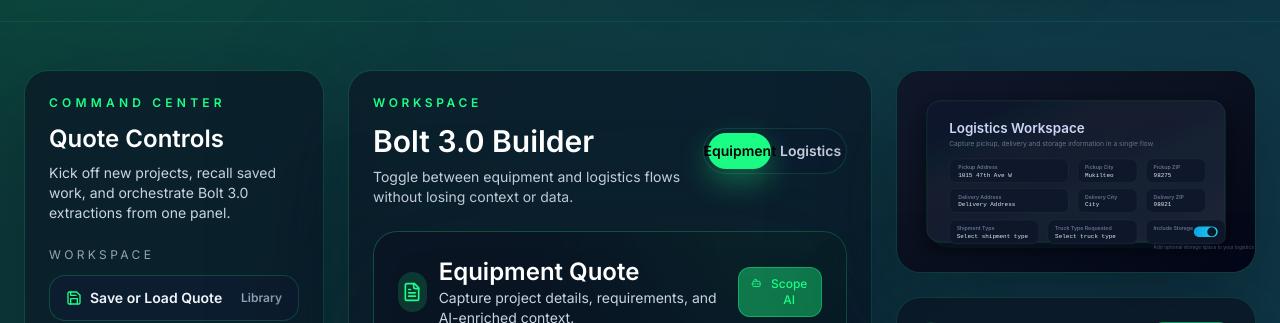
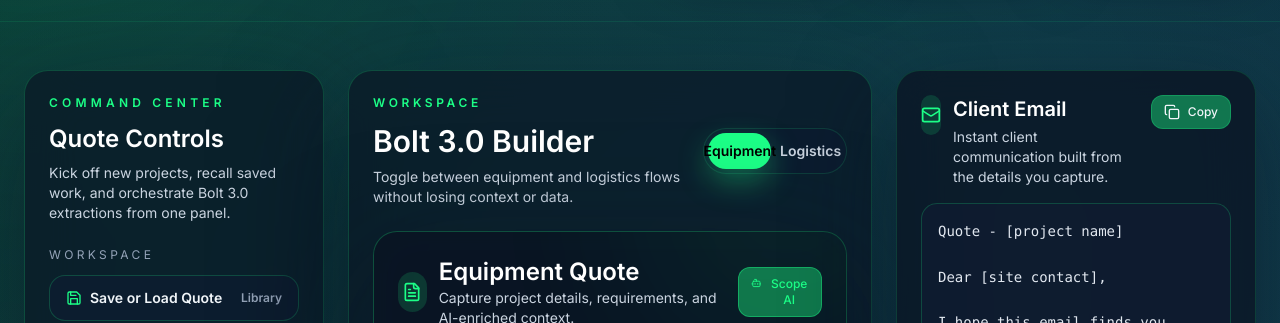
Before and after one commit to Kyletho2020/Volt1.1, a React (Vite) app: page / in a window 1280 px wide. Shown: the part 254-577 px from the top of the page. Built offline with nearby package versions, Linux system fonts and the light colour scheme; no server answers; the database is empty.

Commit message:
Remove logistics preview figure above client email

```diff
--- a/src/App.tsx
+++ b/src/App.tsx
@@ -12,7 +12,6 @@ import {
   Truck
 } from 'lucide-react'
 import type { LucideIcon } from 'lucide-react'
-import logisticsFormReference from './assets/logistics-form-reference.svg'
 import { useSessionId } from './hooks/useSessionId'
 import { useApiKey } from './hooks/useApiKey'
 import AIExtractorModal from './components/AIExtractorModal'
@@ -731,14 +730,6 @@ const App: React.FC = () => {
           </section>
 
           <aside className="space-y-6">
-            <figure className="overflow-hidden rounded-3xl border border-accent/15 bg-surface/70 shadow-[0_35px_110px_rgba(8,16,32,0.6)] backdrop-blur-xl">
-              <img
-                src={logisticsFormReference}
-                alt="Preview of the logistics form with storage toggle enabled"
-                className="w-full object-cover"
-                loading="lazy"
-              />
-            </figure>
             <TemplateCard
               title="Client Email"
               icon={Mail}
```
